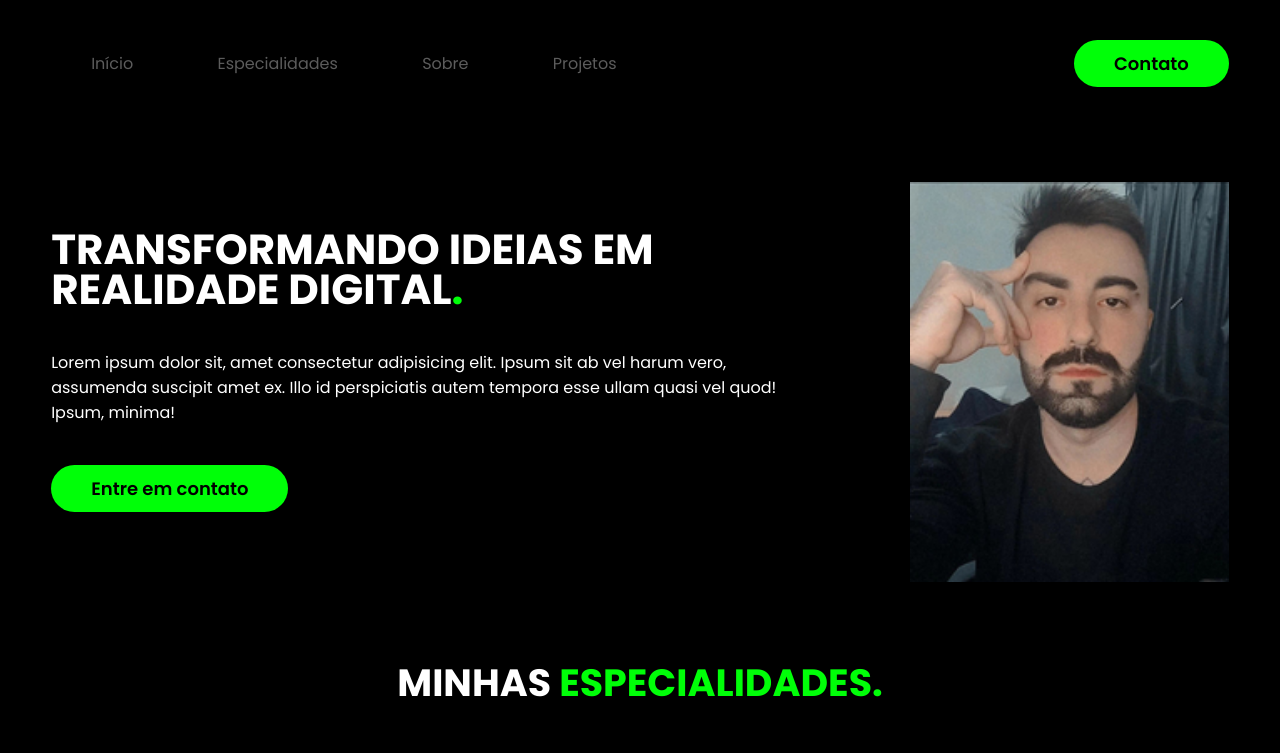
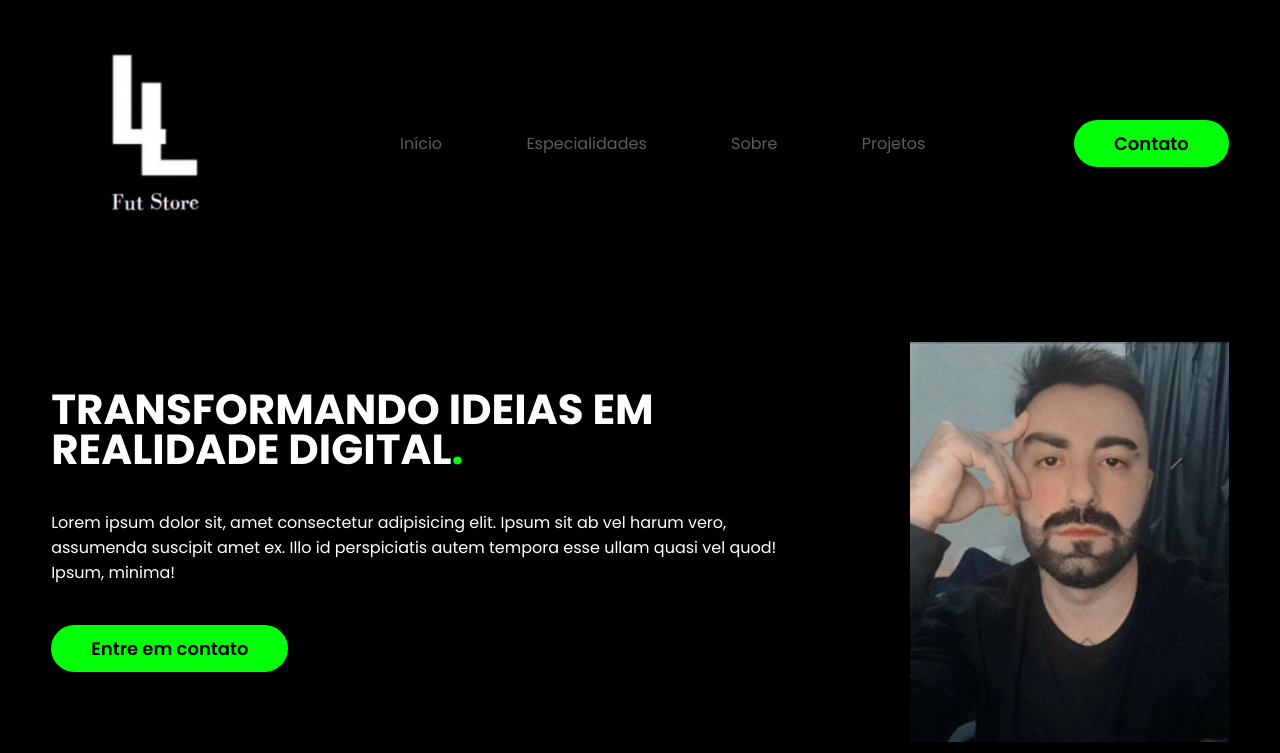
Before and after one commit to lucsvvieira/Loja-LLFutStore, a plain HTML site: page index.html in a window 1280 px wide. Shown: the top 753 px of the page. Drawn offline with nearby package versions, Linux system fonts and the light colour scheme.

Commit message:
Aplicada logo do site

```diff
--- a/index.html
+++ b/index.html
@@ -26,6 +26,11 @@
 <body>
     <header>
         <div class="interface">
+            <div class="logo">
+                <a href="#">
+                    <img class="logollfutstore" src="images/logoLLfutStore.jpg" alt="Logo LLFutStore">
+                </a>
+            </div>
 
             <nav class="menu-desktop">
                 <ul>
--- a/style.css
+++ b/style.css
@@ -77,6 +77,11 @@ header nav ul {
 header nav ul li {
     display: inline-block;
     padding: 0 40px;
+}
+
+.logollfutstore {
+    max-height: 200px;
+    width: auto;
 }
 
 /* ESTILO DO TOPO DO SITE */
```
Also changed, not shown: images/logoLLfutStore.jpg (added).
